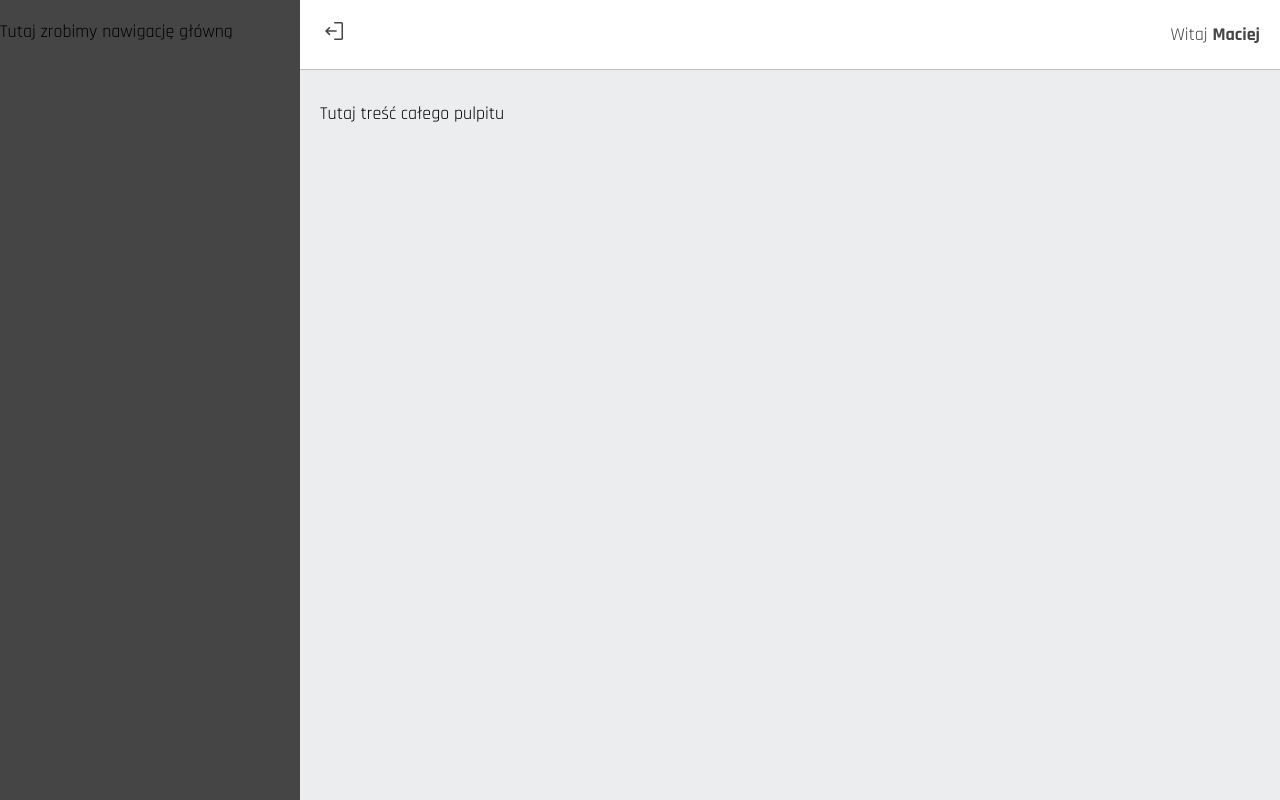
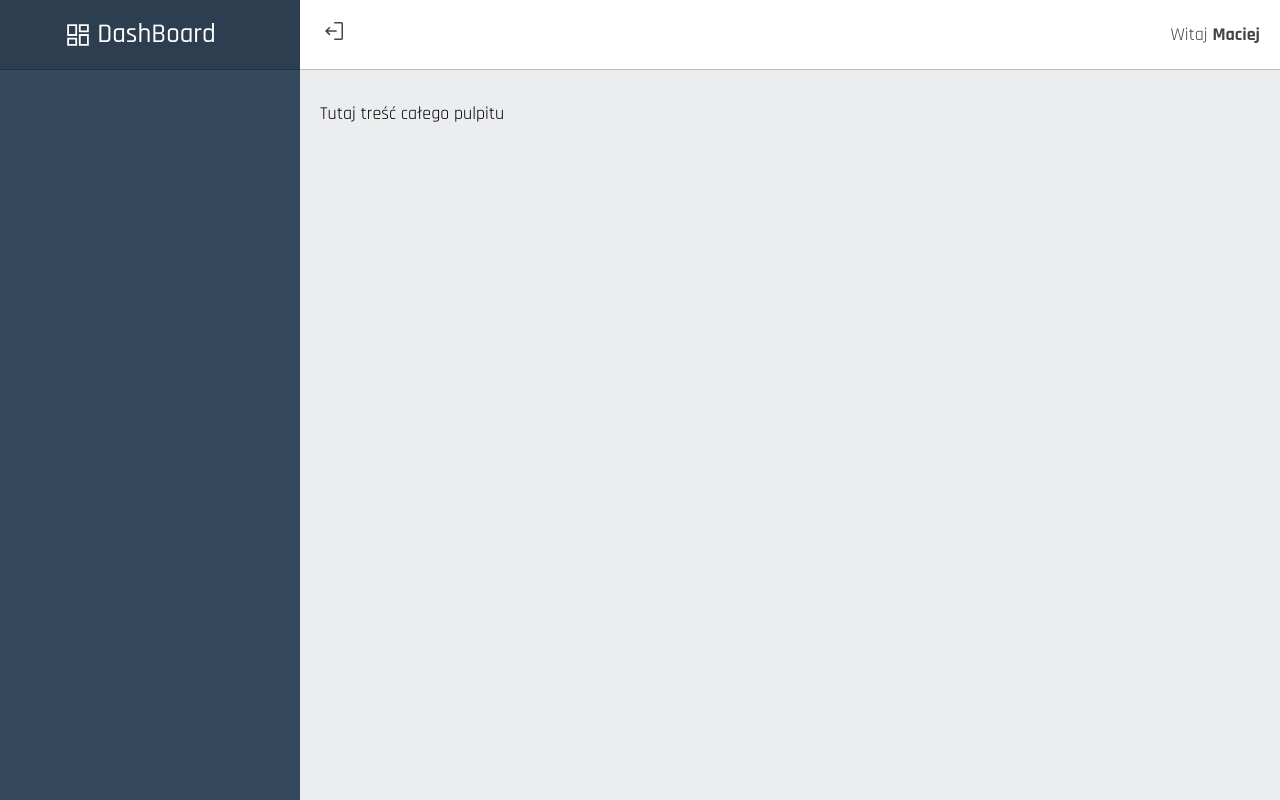
Before and after one commit to Maciej86/dashboard, a React (Create React App) app: page / in a window 1280 px wide. Built offline with nearby package versions, Linux system fonts and the light colour scheme.

Commit message:
Styled logo

```diff
--- a/src/core/theme.ts
+++ b/src/core/theme.ts
@@ -1,5 +1,8 @@
 const color = {
   white: "rgb(255, 255, 255)",
+  pickledBluewood_100: "rgb(52, 73, 94)",
+  pickledBluewood_200: "rgb(44, 62, 80)",
+  pickledBluewood_300: "rgb(35, 51, 66)",
   gray_100: "rgb(235, 237, 239)",
   gray_400: "rgb(189, 189, 189)",
   gray_900: "rgb(69, 69, 69)",
@@ -14,5 +17,9 @@ export const themeDefault = {
   backgroundApp: color.gray_100,
   backgroundBar: color.white,
   borderBottomBar: color.gray_400,
+  backgroundNav: color.pickledBluewood_100,
+  backgroundLogo: color.pickledBluewood_200,
+  borderBotomLogo: color.pickledBluewood_300,
   colorText: color.gray_900,
+  colorTextLogo: color.white,
 };
--- a/src/features/Navigation/index.tsx
+++ b/src/features/Navigation/index.tsx
@@ -1,9 +1,12 @@
-import { Nav } from "./styled";
+import { Nav, Logo, LogoIcon, LogoTitle } from "./styled";
 
 export const Navigation = () => {
   return (
     <Nav>
-      <p>Tutaj zrobimy nawigację główną</p>
+      <Logo>
+        <LogoIcon />
+        <LogoTitle>DashBoard</LogoTitle>
+      </Logo>
     </Nav>
   );
 };
--- a/src/features/Navigation/styled.ts
+++ b/src/features/Navigation/styled.ts
@@ -1,8 +1,33 @@
 import styled from "styled-components";
+import { size } from "../../core/theme";
+import { ReactComponent as LogoSvg } from "./logo.svg";
 
 export const Nav = styled.nav`
   position: fixed;
   width: 300px;
   height: 100%;
-  background: rgb(69, 69, 69);
+  background: ${({ theme }) => theme.backgroundNav};
 `;
+
+export const Logo = styled.div`
+  display: flex;
+  justify-content: center;
+  align-items: center;
+  height: ${size.heightBar}px;
+  background: ${({ theme }) => theme.backgroundLogo};
+  border-bottom: 1px solid ${({ theme }) => theme.borderBotomLogo};
+`;
+
+export const LogoIcon = styled(LogoSvg)`
+  margin-left: -30px;
+  transform: scale(0.6);
+  fill: ${({ theme }) => theme.colorTextLogo}; ;
+`;
+
+export const LogoTitle = styled.h1`
+  margin: 0;
+  margin-left: -5px;
+  font-size: 27px;
+  font-weight: 500;
+  color: ${({ theme }) => theme.colorTextLogo};
+`;
```
